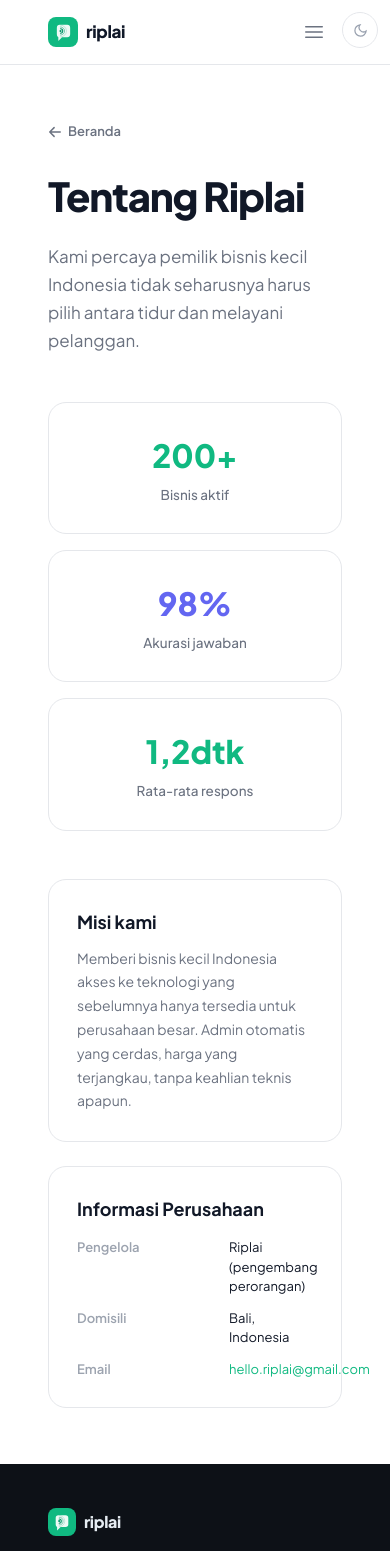
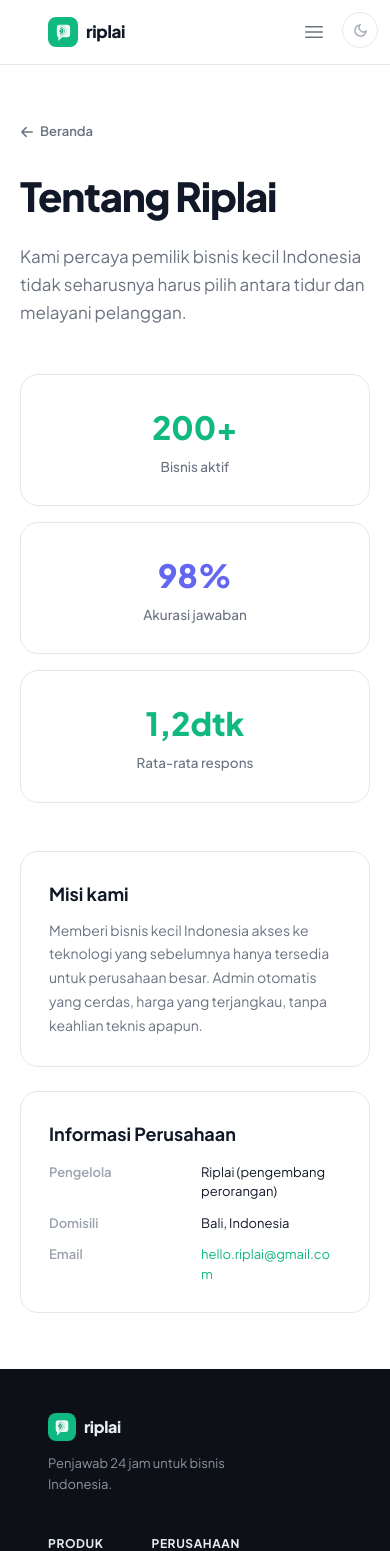
Before and after one commit to agussuarya/riplai-web, a Next.js app in the folder apps/web/: page /about in a window 390 px wide. Shown: the top 1551 px of the page. Built offline with nearby package versions, Linux system fonts and the light colour scheme.

Commit message:
fix(web): update signup benefits for free tier, fix about mobile email overflow, add annual billing note on pricing

```diff
--- a/apps/web/app/(auth)/signup/page.tsx
+++ b/apps/web/app/(auth)/signup/page.tsx
@@ -8,8 +8,8 @@
   'Admin otomatis aktif 24 jam, 7 hari',
   'Setup dalam 5 menit, langsung aktif',
   'Tidak perlu keahlian teknis',
-  '14 hari gratis, tidak perlu kartu kredit',
-  'Batalkan kapan saja',
+  'Gratis selamanya · 50 balasan/bulan',
+  'Upgrade atau batalkan kapan saja',
 ];
 
 export default function SignupPage() {
--- a/apps/web/app/(marketing)/about/page.tsx
+++ b/apps/web/app/(marketing)/about/page.tsx
@@ -1,6 +1,6 @@
 export default function AboutPage() {
   return (
-    <div className="max-w-[800px] mx-auto px-12 py-14">
+    <div className="max-w-[800px] mx-auto px-5 md:px-12 py-14">
       <a
         href="/"
         className="inline-flex items-center gap-1.5 text-[13px] font-semibold text-[var(--text-2)] hover:text-[var(--text-1)] mb-6 transition-colors"
@@ -101,7 +101,7 @@
             </span>
             <a
               href="mailto:hello.riplai@gmail.com"
-              className="text-brand-500"
+              className="text-brand-500 break-all"
               style={{ fontSize: '13px' }}
             >
               hello.riplai@gmail.com
--- a/apps/web/app/(marketing)/pricing/page.tsx
+++ b/apps/web/app/(marketing)/pricing/page.tsx
@@ -124,6 +124,12 @@
         </button>
       </div>
 
+      {yearly && (
+        <p className="text-center text-[12px] text-[var(--text-3)] mb-6">
+          Tagihan dilakukan sekali di awal tahun · Hemat hingga 20% dibanding bulanan
+        </p>
+      )}
+
       <div className="grid grid-cols-1 md:grid-cols-4 gap-3.5 max-w-[1000px] mx-auto">
         {plans.map((plan) => {
           const isYearlyPlan = yearly && plan.yearlyPrice;
```
